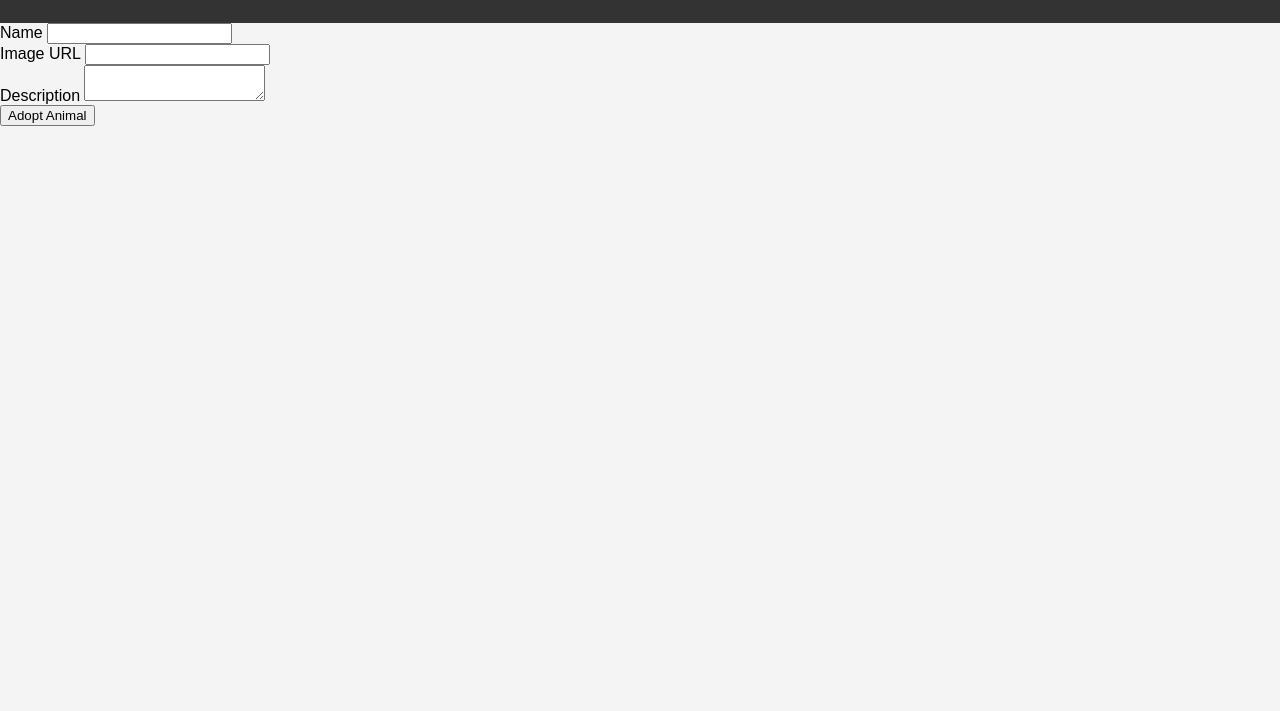
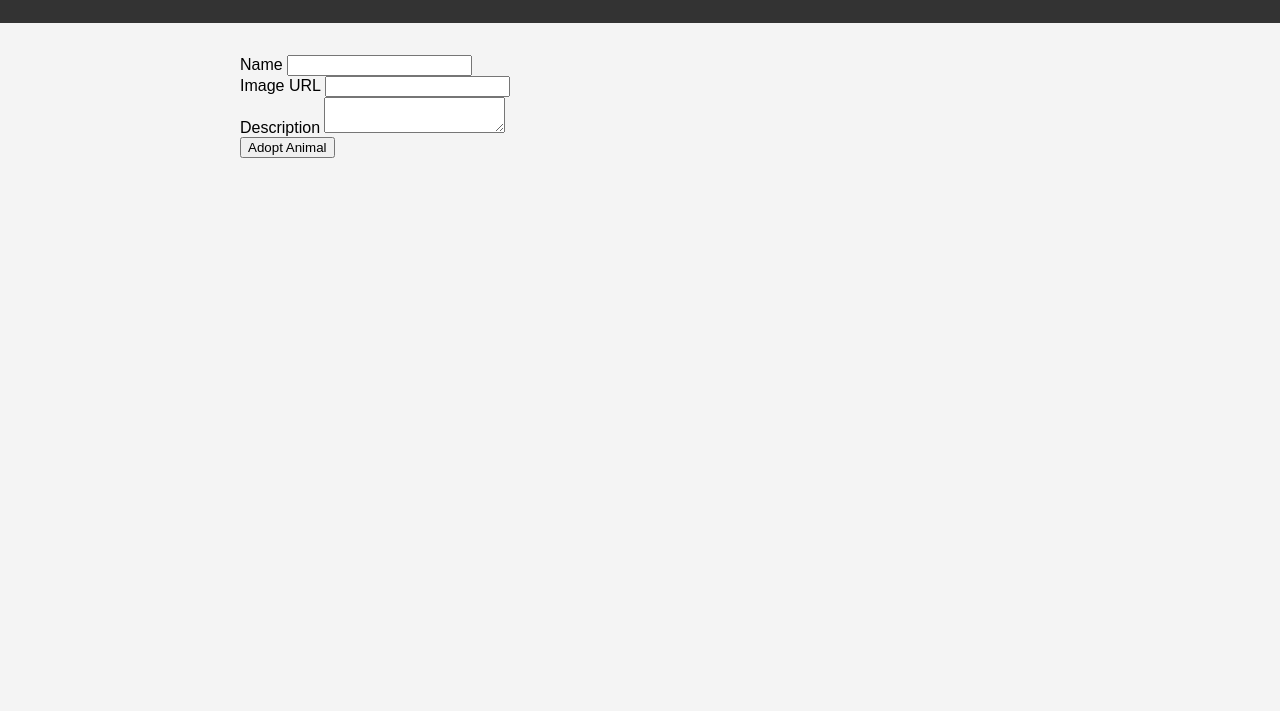
Before and after one commit to Kenneth732/UserApplication-with-classes-fetch, a plain HTML site: page index.html in a window 1280 px wide. Shown: the part 89-800 px from the top of the page. Drawn offline with Linux system fonts and the light colour scheme.

Commit message:
container and form style css

```diff
--- a/static/css/style.css
+++ b/static/css/style.css
@@ -11,3 +11,13 @@ body {
     padding: 1rem;
     text-align: center;
   }
+
+  .container {
+    max-width: 800px;
+    margin: 0 auto;
+    padding: 2rem;
+  }
+
+  form {
+    margin-bottom: 1rem;
+  }
```
